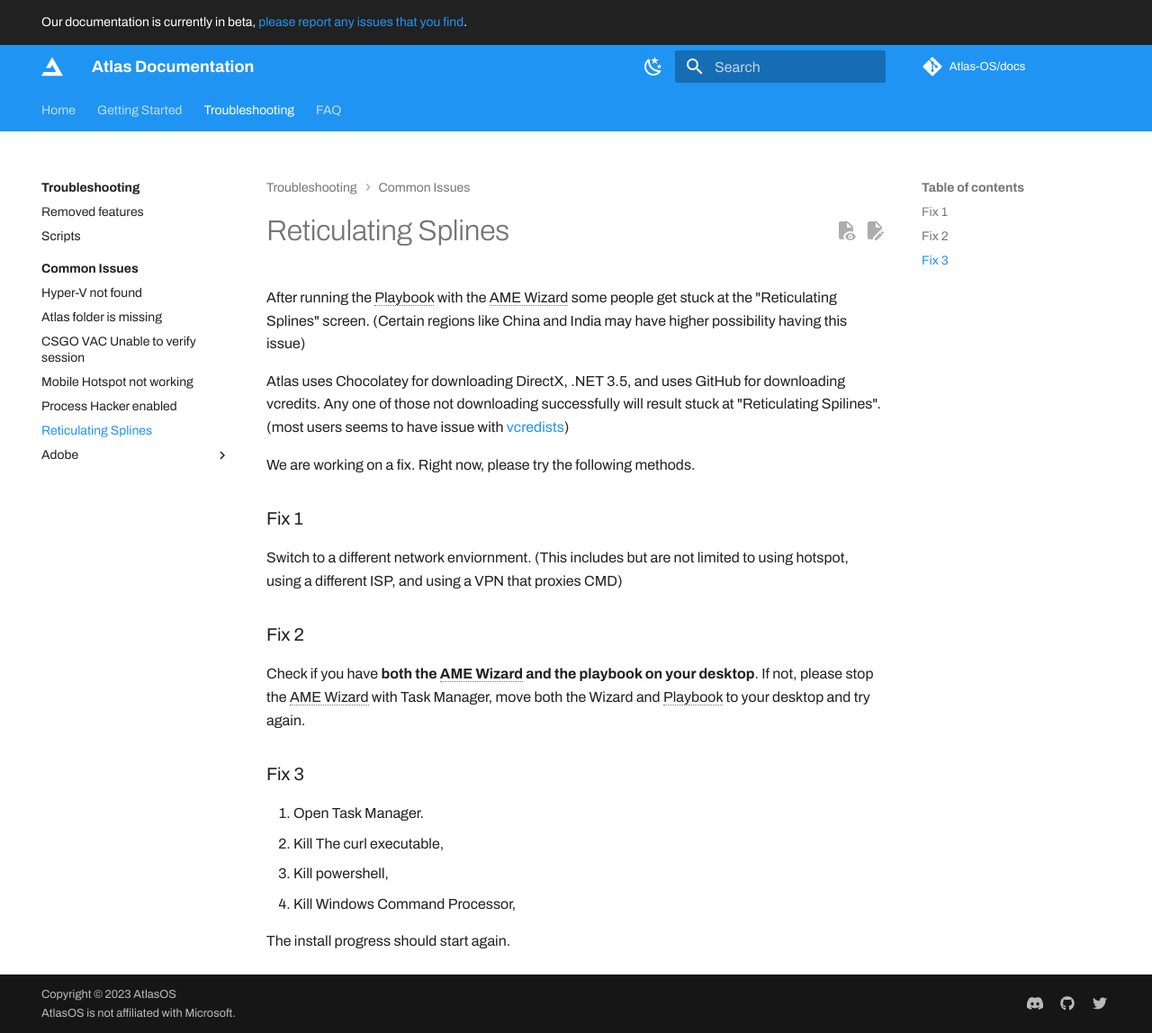
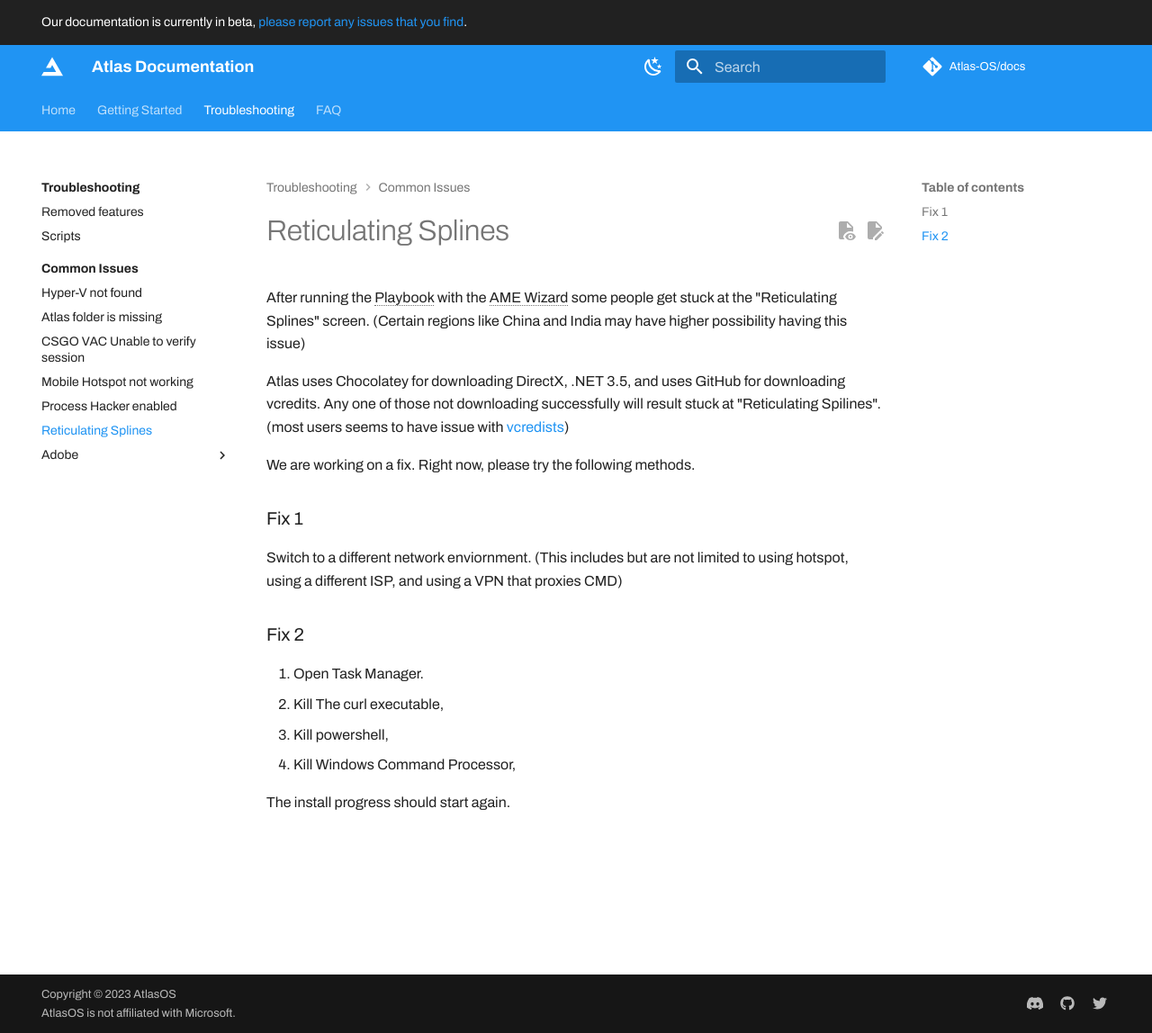
Before and after one commit to Atlas-OS/docs, an MkDocs documentation site: the page built from docs/troubleshooting/common-issues/reticulating-splines.md, in a window 1280 px wide and 1148 px high. Shown: the whole window at 90% size. Built offline with MkDocs 1.6.1 and Material for MkDocs 9.7.7, drawn with Linux system fonts in a browser that asks for light colours; some web fonts are replaced; plug-ins that fetch from the network failed and are left out; comment, search, counter and statistics services are not loaded.

Commit message:
fix: :bug: remove not valid solution to the problem

```diff
--- a/docs/troubleshooting/common-issues/reticulating-splines.md
+++ b/docs/troubleshooting/common-issues/reticulating-splines.md
@@ -9,9 +9,6 @@ We are working on a fix. Right now, please try the following methods.
 Switch to a different network enviornment. (This includes but are not limited to using hotspot, using a different ISP, and using a VPN that proxies CMD)
 
 ### Fix 2
-Check if you have **both the AME Wizard and the playbook on your desktop**. If not, please stop the AME Wizard with Task Manager, move both the Wizard and Playbook to your desktop and try again.
-
-### Fix 3
 1. Open Task Manager.
 2. Kill The curl executable,
 3. Kill powershell,
```
